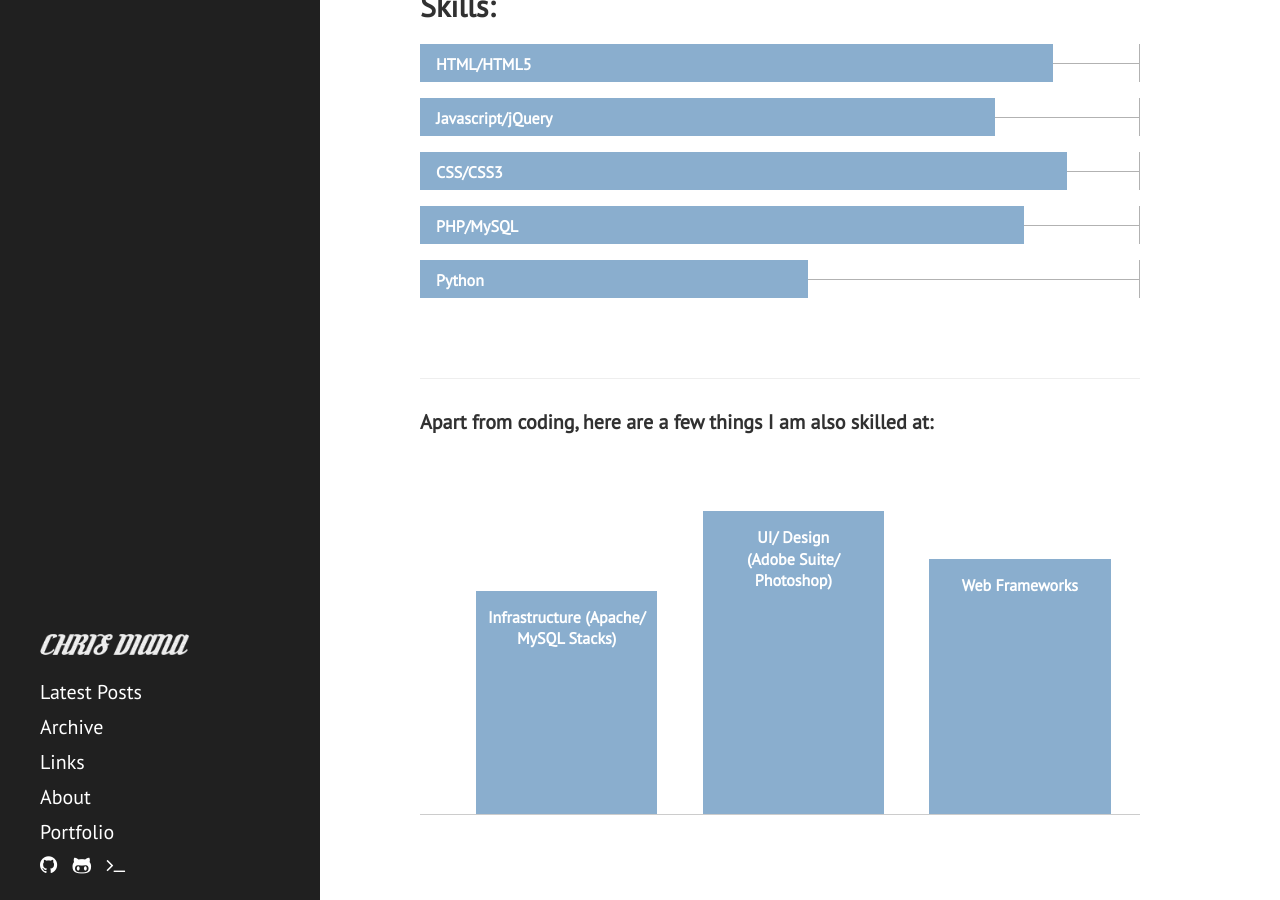
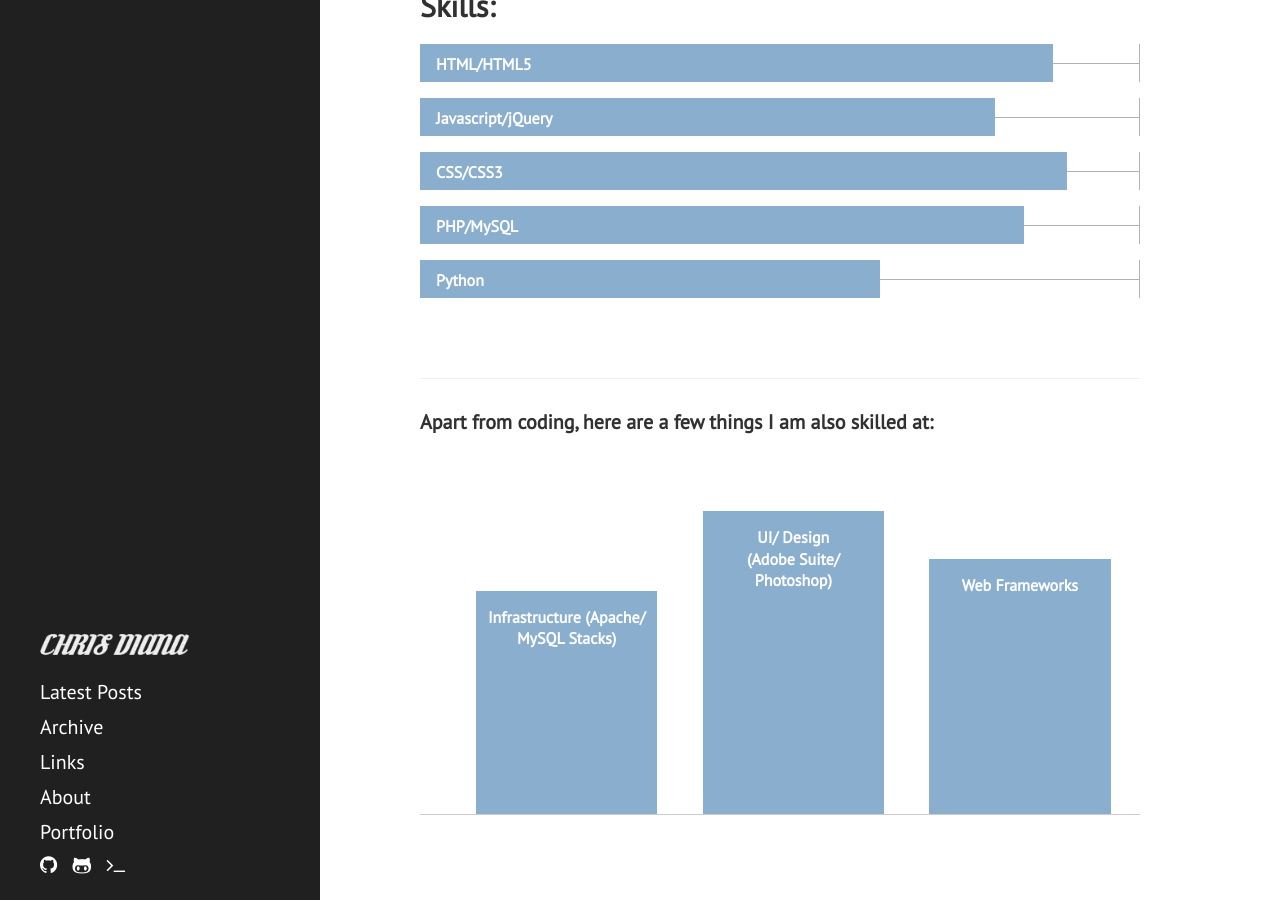
Before and after one commit to chrisdiana/cdmedia.github.io, a Jekyll site: the page built from about.md, in a window 1280 px wide and 900 px high, scrolled down 2609 px. Built offline with Jekyll 4.4.1, drawn with Linux system fonts in a browser that asks for light colours; nearby versions of some CDN libraries; Markdown is read by kramdown in place of the engine named in the settings.

Commit message:
update about

```diff
--- a/about.md
+++ b/about.md
@@ -112,7 +112,7 @@ Feel free to download my resume by clicking the link below:
 		</div>
 	</li>
 	<li>
-		<div class="skill-list-1__bar" style="width: 54%;">
+		<div class="skill-list-1__bar" style="width: 64%;">
 			<span class="skill-list-1__value">Python</span><span class="skill-list-1__percentage"></span>
 		</div>
 	</li>
```
